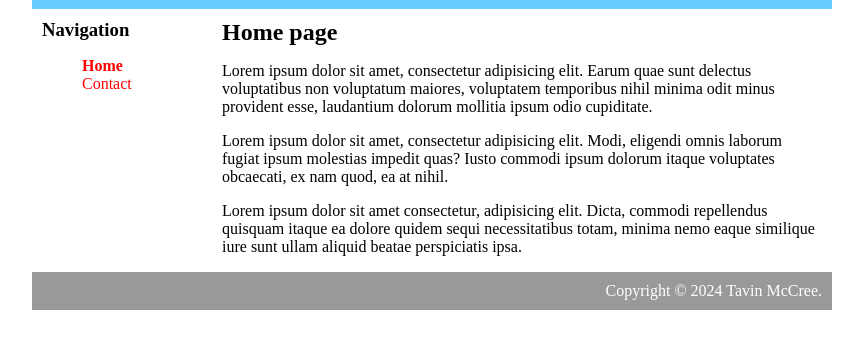
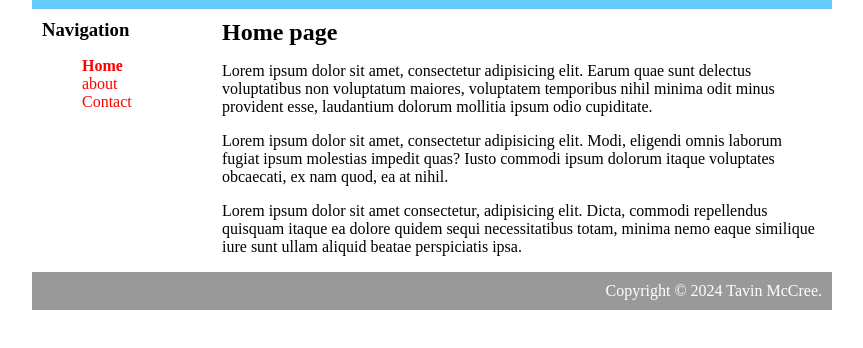
Before and after one commit to Mtavin1/cssPractice, a plain HTML site: page index.html in a window 1280 px wide. Shown: the part 56-404 px from the top of the page, without its empty margins (208-1071 px from the left). Drawn offline with Linux system fonts and the light colour scheme.

Commit message:
code complete

```diff
--- a/index.html
+++ b/index.html
@@ -16,8 +16,8 @@
           <h3>Navigation</h3>
           <ul>
               <li><a class="selected" href="">Home</a></li>
-              <li><a href=">about</a></li>
-              <li><a href">Contact</a></li>
+              <li><a href="">about</a></li>
+              <li><a href"">Contact</a></li>
           </ul>
         </div>
         <div id="main">
```
